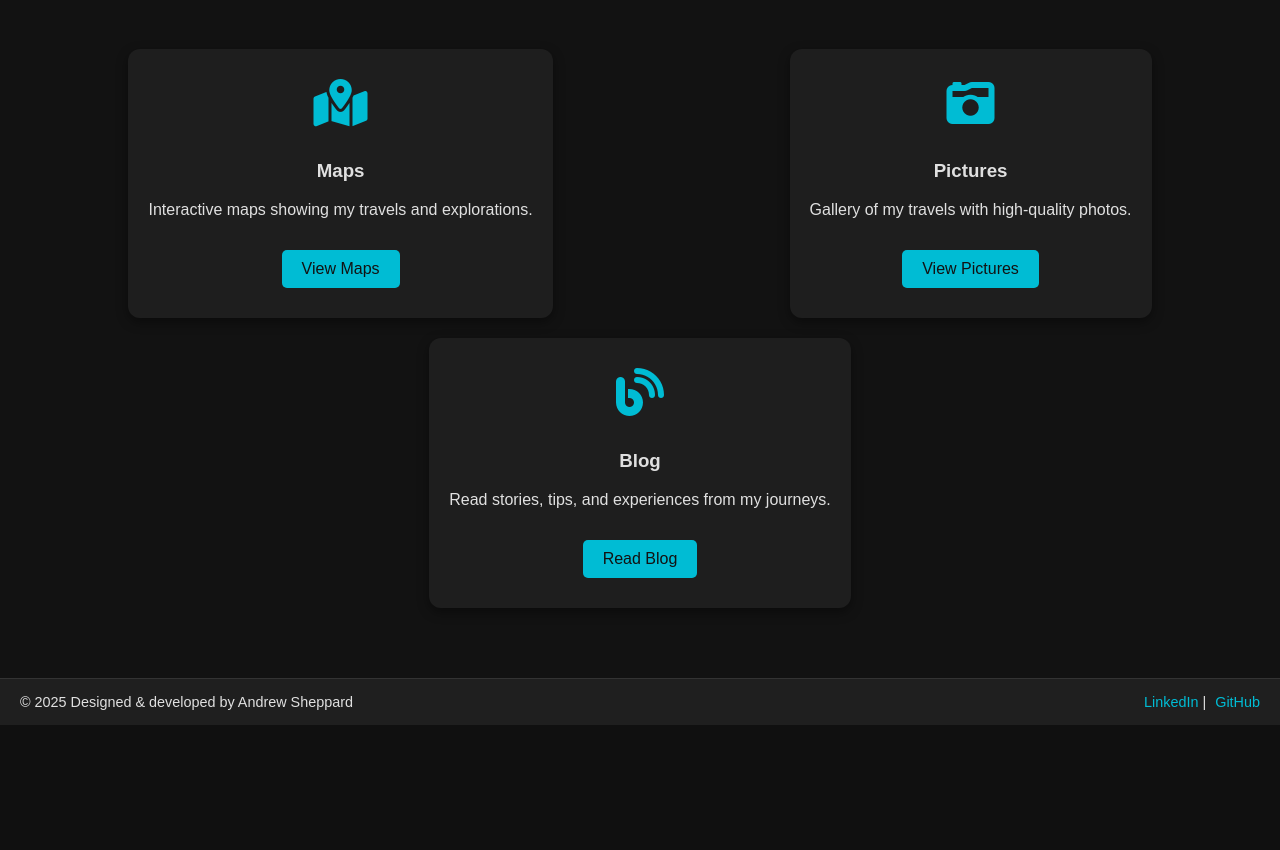
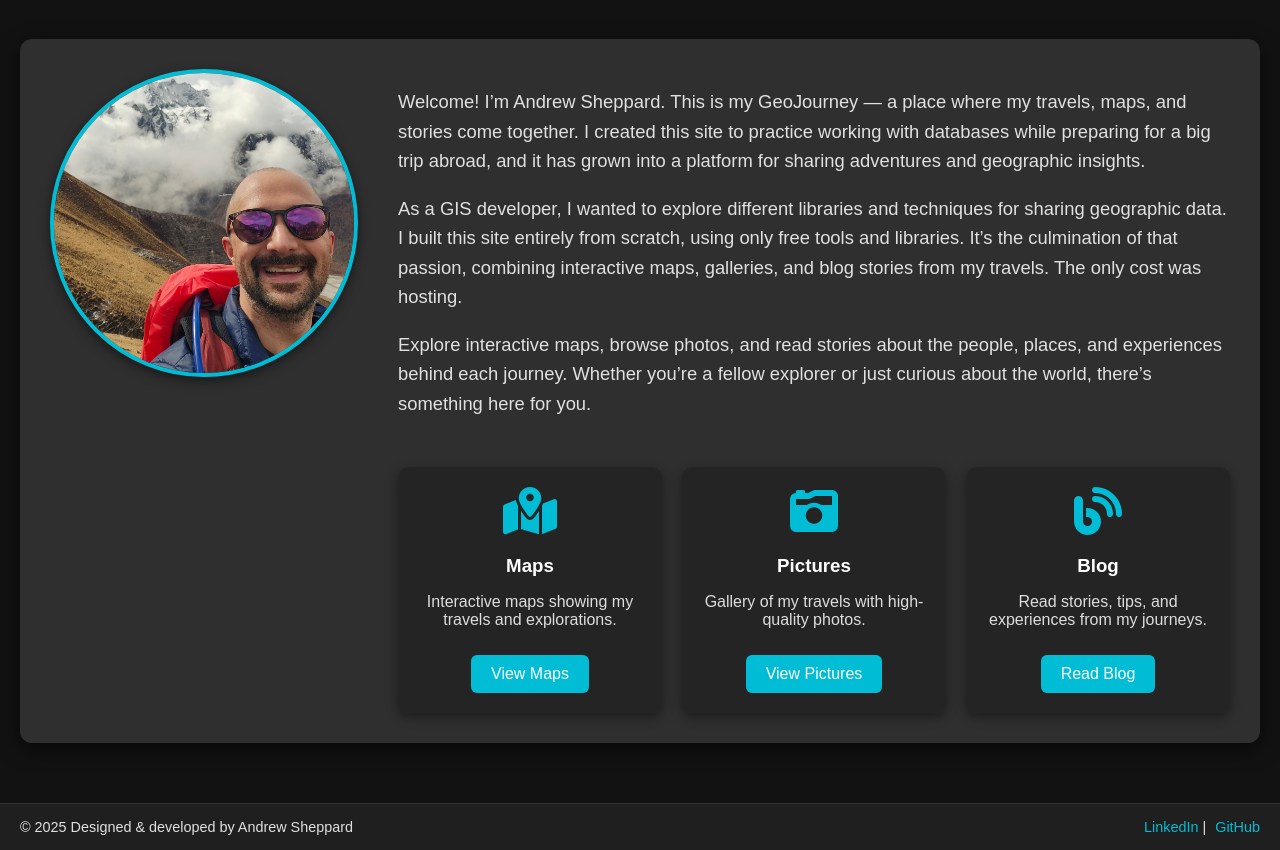
Before and after one commit to andrewsheppard8/asheppard-geojourney_website, a Flask app: page / in a window 1280 px wide. Shown: the part 463-1313 px from the top of the page. Before the commit the page ends 1188 px from the top, so only its background shows below. Run offline with Flask 3, Linux system fonts and the light colour scheme; some libraries are stand-ins or nearby versions.

Commit message:
Updating title page

```diff
--- a/templates/title.html
+++ b/templates/title.html
@@ -6,13 +6,41 @@
 <!-- Hero / Banner -->
 <section class="hero">
     <div class="hero-content">
-        <h2>Welcome to My GeoJourney</h2>
-        <p>Exploring the world one map, picture, and blog post at a time.</p>
+        <h2 id="hero-title">Discover, Explore, Map</h2>
+        <p id="hero-tagline">One map, one picture, one story at a time.</p>
     </div>
 </section>
 
-<!-- Featured Sections -->
-<section class="featured">
+<!-- Intro / About Me -->
+<!-- Intro + Featured Cards Container -->
+<section class="main-intro">
+    <div class="main-container">
+        <!-- Left: Personal Photo -->
+        <img src="{{ url_for('static', filename='images/GitHub Professional Pic.jpg') }}" alt="Andrew Sheppard"
+            class="intro-photo">
+
+        <!-- Right: Text + Featured Cards -->
+        <div class="intro-right">
+            <!-- Intro Text -->
+            <div class="intro-text">
+                <p>Welcome! I’m Andrew Sheppard. This is my GeoJourney — a place where my travels, maps, and stories
+                    come together. I created this site to practice working with databases while preparing for a big trip
+                    abroad, and it has grown into a platform for sharing adventures and geographic insights.</p>
+
+                <p>As a GIS developer, I wanted to explore different libraries and techniques for sharing geographic
+                    data. I built this site entirely from scratch, using only free tools and libraries. It’s the
+                    culmination
+                    of that passion, combining interactive maps, galleries, and blog stories from my travels. The only
+                    cost
+                    was hosting.</p>
+
+                <p>Explore interactive maps, browse photos, and read stories about the people, places, and experiences
+                    behind each journey. Whether you’re a fellow explorer or just curious about the world, there’s
+                    something here for you.</p>
+            </div>
+
+            <!-- Featured Cards -->
+            <div class="featured-cards">
                 <div class="featured-card">
                     <i class="fas fa-map-marked-alt fa-3x"></i>
                     <h3>Maps</h3>
@@ -31,5 +59,142 @@
                     <p>Read stories, tips, and experiences from my journeys.</p>
                     <a href="{{ url_for('blog') }}" class="btn-secondary">Read Blog</a>
                 </div>
+            </div>
+        </div>
+    </div>
 </section>
+
+<script>
+    const taglines = [
+        "One map, one picture, one story at a time.",
+        "Interactive maps and stories from my travels.",
+        "Discover the world through my adventures.",
+    ];
+
+    let index = 0;
+    const taglineEl = document.getElementById("hero-tagline");
+
+    setInterval(() => {
+        // Fade out
+        taglineEl.style.opacity = 0;
+
+        setTimeout(() => {
+            // Change text after fade-out
+            index = (index + 1) % taglines.length;
+            taglineEl.textContent = taglines[index];
+            // Fade in
+            taglineEl.style.opacity = 1;
+        }, 500); // matches your CSS transition duration
+    }, 8000);
+</script>
+
+<style>
+    .main-container {
+        display: flex;
+        gap: 40px;
+        max-width: 1400px;
+        margin: 40px auto;
+        background-color: rgba(50, 50, 50, 0.9);
+        border-radius: 12px;
+        padding: 30px;
+        box-shadow: 0 6px 20px rgba(0, 0, 0, 0.6);
+        flex-wrap: wrap;
+        /* allows wrapping on smaller screens */
+    }
+
+    .intro-photo {
+        width: 300px;
+        height: 300px;
+        object-fit: cover;
+        object-position: 70% 90%;
+        border-radius: 50%;
+        border: 4px solid #00bcd4;
+        box-shadow: 0 4px 12px rgba(0, 0, 0, 0.5);
+        flex-shrink: 0;
+    }
+
+    .intro-right {
+        flex: 1;
+        display: flex;
+        flex-direction: column;
+    }
+
+    .intro-text {
+        line-height: 1.6;
+        font-size: 1.15rem;
+        margin-bottom: 30px;
+    }
+
+    .featured-cards {
+        display: flex;
+        gap: 20px;
+        flex-wrap: wrap;
+    }
+
+    .featured-card {
+        flex: 1;
+        min-width: 200px;
+        background-color: rgba(34, 34, 34, 0.8);
+        padding: 20px;
+        border-radius: 10px;
+        text-align: center;
+        box-shadow: 0 4px 12px rgba(0, 0, 0, 0.4);
+        transition: transform 0.3s ease;
+    }
+
+    .featured-card:hover {
+        transform: translateY(-5px);
+    }
+
+    .featured-card i {
+        margin-bottom: 10px;
+        color: #00bcd4;
+    }
+
+    .featured-card h3 {
+        margin: 10px 0;
+        color: #fff;
+    }
+
+    .featured-card p {
+        color: #ddd;
+    }
+
+    .featured-card a.btn-secondary {
+        margin-top: 10px;
+        display: inline-block;
+        padding: 10px 20px;
+        background-color: #00bcd4;
+        color: #fff;
+        border-radius: 6px;
+        text-decoration: none;
+        transition: background 0.3s ease;
+    }
+
+    .featured-card a.btn-secondary:hover {
+        background-color: #008ba3;
+    }
+
+    /* Responsive */
+    @media (max-width: 1024px) {
+        .featured-cards {
+            flex-direction: column;
+            gap: 15px;
+        }
+
+        .main-container {
+            flex-direction: column;
+            align-items: center;
+            text-align: center;
+        }
+
+        .intro-right {
+            width: 100%;
+        }
+
+        .intro-text {
+            margin-bottom: 20px;
+        }
+    }
+</style>
 {% endblock %}
```
Also changed, not shown: static/images/GitHub Professional Pic.jpg (added). Lines whose indentation alone changed are shown as unchanged.
